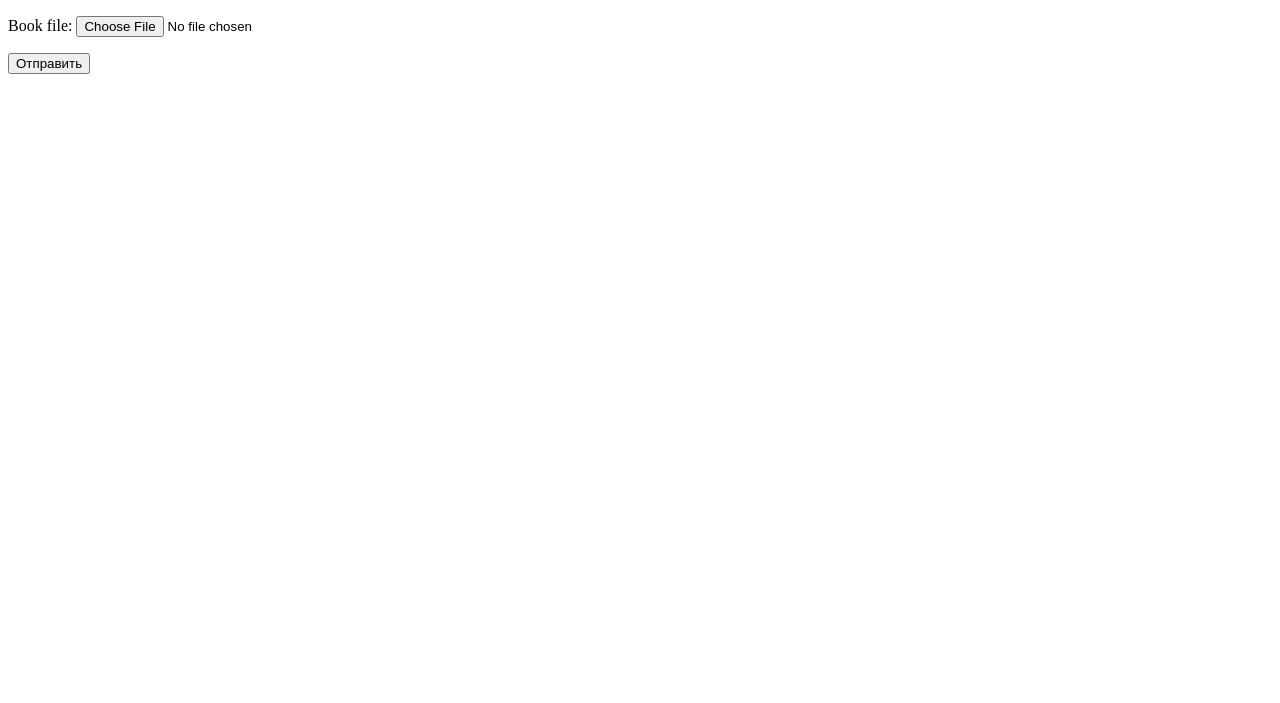
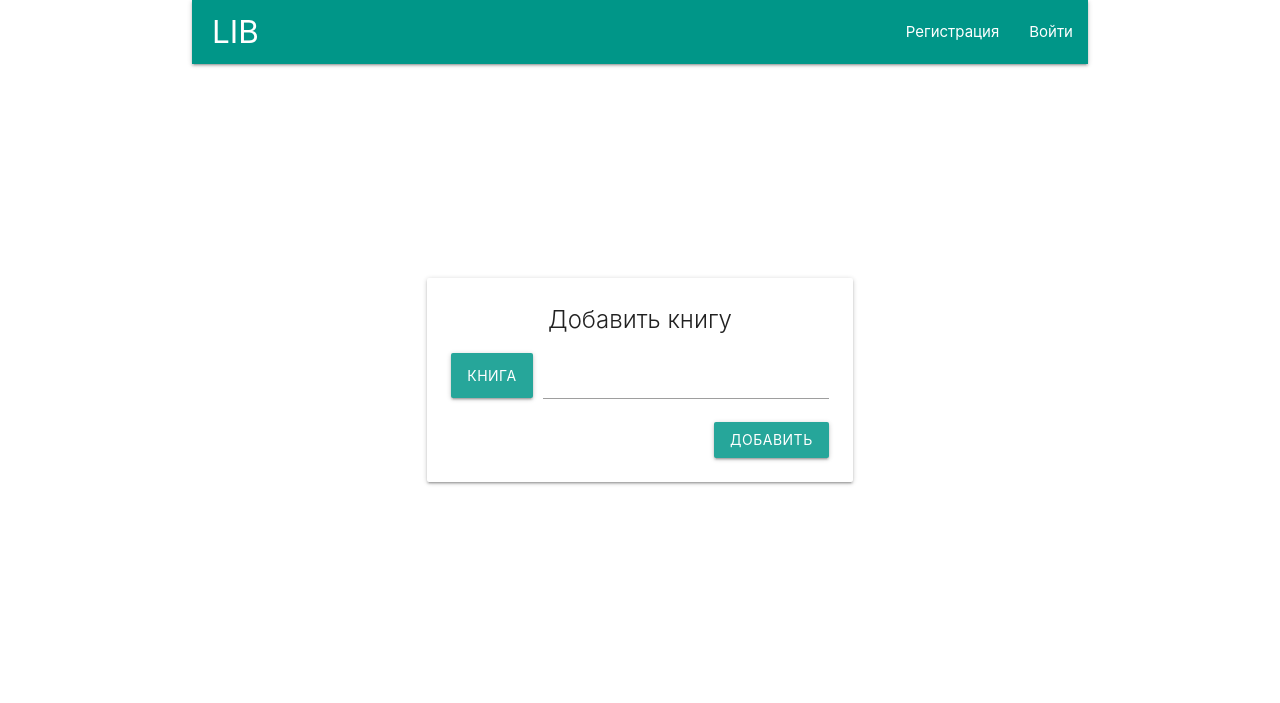
Before and after one commit to daboggg/mylibrary, a Django app: page /upload-book in a window 1280 px wide. Shown: the top 703 px of the page. Run offline with Django 5.2, Linux system fonts and the light colour scheme.

Commit message:
add page upload-book v1

```diff
--- a/library/forms.py
+++ b/library/forms.py
@@ -1,17 +1,19 @@
+import logging
+
 from django import forms
 from django.core.exceptions import ValidationError
 
 from library.models import Book
 
+log = logging.getLogger(__name__)
 
 class BookUploadForm(forms.ModelForm):
     class Meta:
         model = Book
         fields = ['book_file']
 
-    # def clean(self):
-    #     print('in_clean')
-    #     if Book.objects.filter(book_title=self.instance.book_title):
-    #         print('DAAAAAAA')
-    #         raise forms.ValidationError("This book already exists")
-    #     return super().clean()
+    def clean(self):
+        book_file_name = self.cleaned_data['book_file'].name
+        if book_file_name.split('.')[-1] != 'fb2':
+            raise ValidationError('Книга должна быть с разрешением fb2')
+        return super().clean()
--- a/library/templates/library/upload_book.html
+++ b/library/templates/library/upload_book.html
@@ -1,14 +1,33 @@
-<!DOCTYPE html>
-<html lang="en">
-<head>
-    <meta charset="UTF-8">
-    <title>Title</title>
-</head>
-<body>
-<form action="" method="post" enctype="multipart/form-data">
-    {% csrf_token %}
-    {{ form.as_p }}
-    <button type="submit">Отправить</button></p>
-</form>
-</body>
-</html>
+{% extends 'base.html' %}
+{% load static %}
+{% block title %}
+    {{ title }}
+{% endblock %}
+{% block content %}
+    <div class="row valign-wrapper" style="min-height: 80vh;">
+        <div class="col s12 m8 offset-m2 l6 offset-l3">
+            <div class="card-panel card">
+                <div class="center-align">
+                    <span class="card-title">{{ title }}</span>
+                    <h6 class="ml-1 red-text">{{ form.non_field_errors }}</h6>
+                </div>
+                <form method="post" enctype="multipart/form-data">
+                    {% csrf_token %}
+                    <div class="file-field input-field">
+
+                        <div class="btn">
+                            <span>Книга</span>
+                            <input type="file" name="book_file" accept=".fb2">
+                        </div>
+                        <div class="file-path-wrapper">
+                            <input class="file-path validate" type="text">
+                        </div>
+                        <h6 class="red-text">{{ form.book_file.errors }}</h6>
+                    </div>
+                    <button type="submit" class="btn right">Добавить</button>
+                    <div class="clearfix"></div>
+                </form>
+            </div>
+        </div>
+    </div>
+{% endblock %}
--- a/library/views.py
+++ b/library/views.py
@@ -5,6 +5,7 @@ import xmltodict
 from django.core.exceptions import ValidationError
 from django.core.files.base import ContentFile
 from django.db import transaction, IntegrityError
+from django.forms.utils import ErrorList
 from django.shortcuts import render
 from django.urls import reverse_lazy
 from django.views.generic import CreateView
@@ -25,6 +26,7 @@ class UploadBook(CreateView):
     form_class = BookUploadForm
     template_name = 'library/upload_book.html'
     success_url = reverse_lazy('library:home')
+    extra_context = {'title': 'Добавить книгу'}
 
 
     def form_valid(self, form):
@@ -35,13 +37,13 @@ class UploadBook(CreateView):
 
         # проверка на существование книги
         if check_book_exists(title_info):
-            form.add_error('book_file', ValidationError('Такая книга уже существует'))
+            form.add_error(None, ValidationError('Такая книга уже существует'))
             return super().form_invalid(form)
 
         authors = create_or_get_authors(title_info)
         # если нет авторов
         if not authors:
-            form.add_error('book_file', ValidationError('Книги без автора не может быть'))
+            form.add_error(None, ValidationError('Книги без автора не может быть'))
             return super().form_invalid(form)
 
         try:
@@ -78,11 +80,11 @@ class UploadBook(CreateView):
                         )
         except IntegrityError as e:
             log.exception('проблема с сохранением в бд')
-            form.add_error('book_file', ValidationError('ФИО или никнейм автора не уникален'))
+            form.add_error(None, ValidationError('ФИО или никнейм автора не уникален'))
             return super().form_invalid(form)
         except Exception as e:
             log.exception('ошибка добавления книги')
-            form.add_error('book_file', ValidationError('Ошибка добавления книги, попробуйте еще раз'))
+            form.add_error(None, ValidationError('Ошибка добавления книги, попробуйте еще раз'))
             return super().form_invalid(form)
 
         log.info('form is filled')
```
